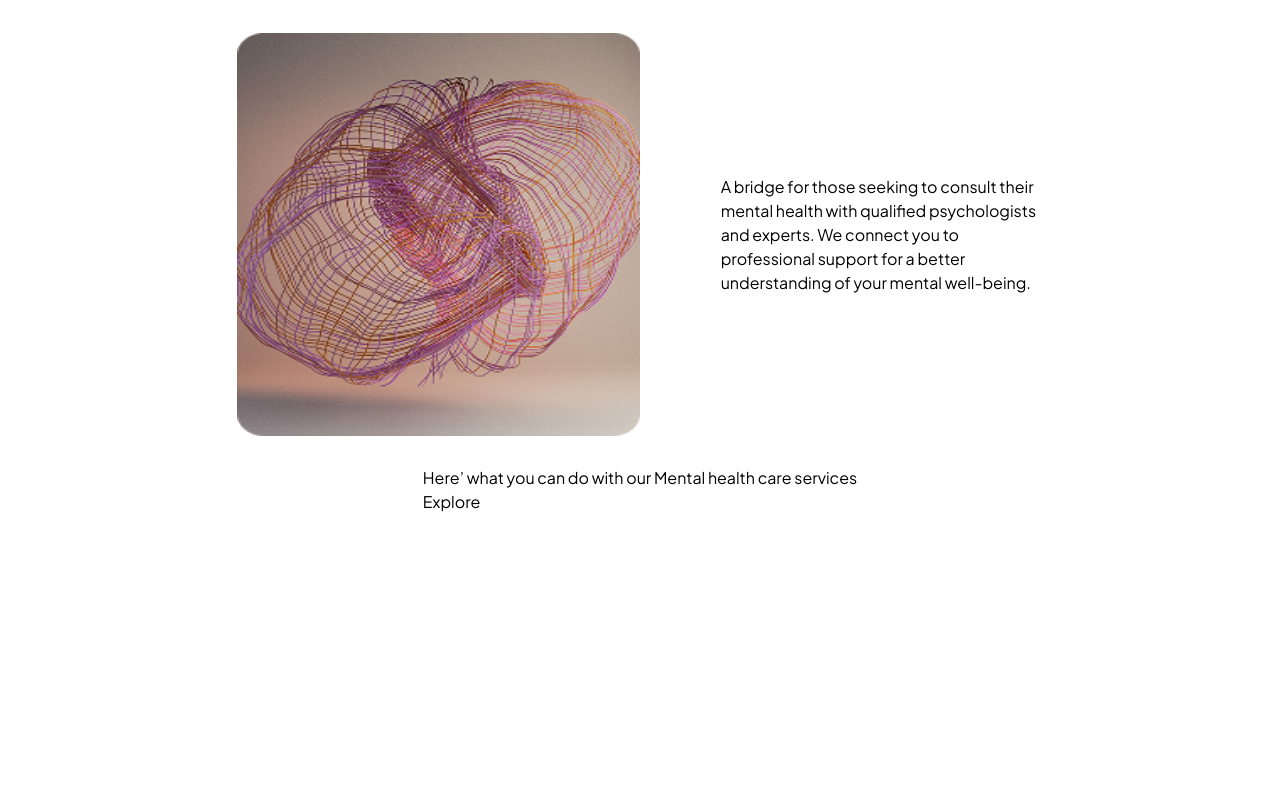
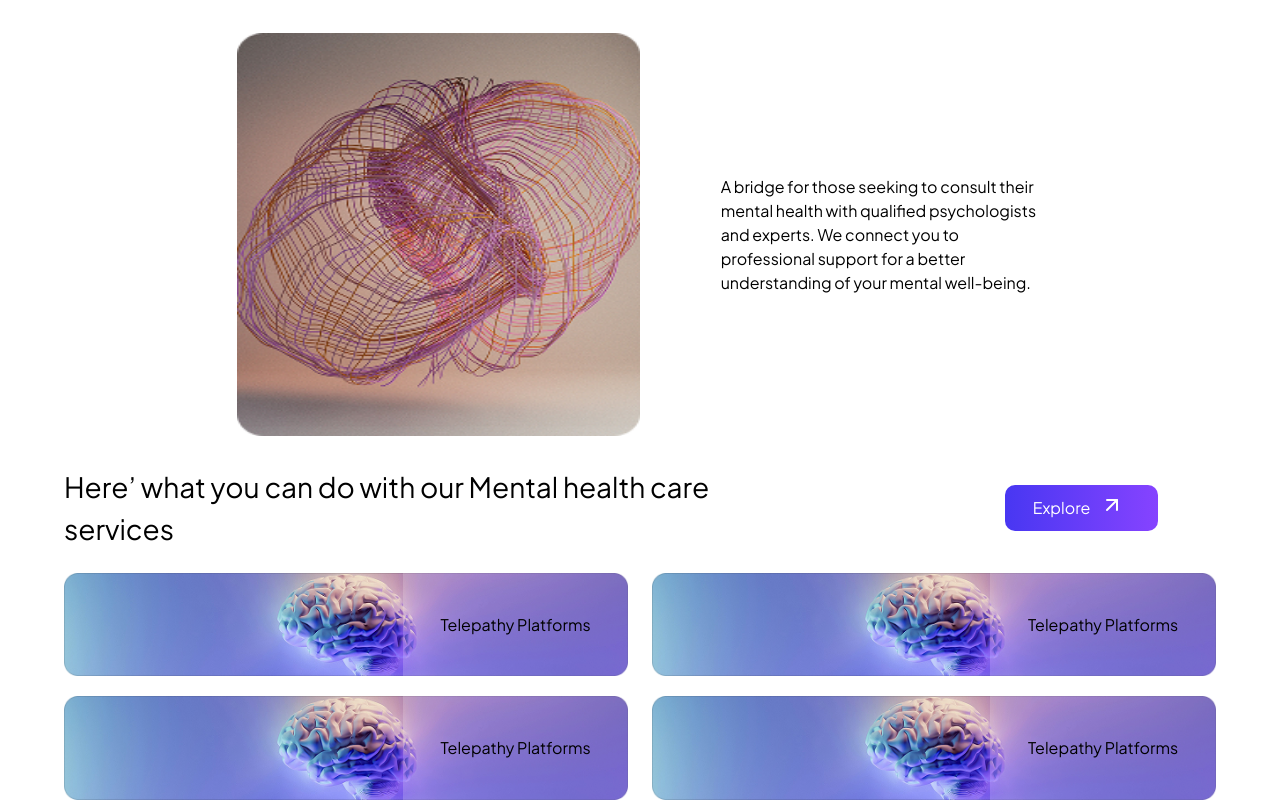
Before and after one commit to davinakmalyasha/MindEase, a Next.js app in the folder client/: page / in a window 1280 px wide. Shown: the part 902-1702 px from the top of the page. Before the commit the page ends 1416 px from the top, so only its background shows below. Built offline with nearby package versions, Linux system fonts and the light colour scheme.

Commit message:
Progress Dikit

```diff
--- a/client/app/css/index.css
+++ b/client/app/css/index.css
@@ -148,3 +148,59 @@ body {
 .mainIntro h4 {
     width: 40%;
 }
+.promoSection {
+    width: 100%;
+    display: flex;
+    flex-direction: column;
+}
+.promoHeader {
+    display: flex;
+    justify-content: space-between;
+    align-items: center;
+    padding-right: 5%;
+    margin-bottom: 2%;
+}
+.promoHeader .buttonPromoHeader {
+    display: flex;
+    gap: 10px;
+    justify-content: center;
+    align-items: center;
+}
+.buttonPromoHeader svg {
+    width: 30px;
+    height: 30px;
+}
+.promoHeader h1 {
+    font-size: 28px;
+    max-width: 60%;
+}
+.promoHeader .buttonPromoHeader {
+   background: linear-gradient(to right, #4837F2, #8643FF);
+   color: white;
+   border-radius: 10px;
+   padding: 8px 28px;
+}
+.promoContent {
+    width: 100%;
+    display: flex;
+    max-width: 100%;
+    flex-wrap: wrap;
+    justify-content: space-between;
+    row-gap: 20px;
+}
+.promoCard {
+    display: flex;
+    position: relative;
+    width: 49%;
+}
+
+.textKananPromo {
+    position: absolute;
+    background-color: #FCFCFC30;
+    width: 40%;
+    right: 0;
+    height: 100%;
+    display: flex;
+    justify-content: center;
+    align-items: center;
+}
--- a/client/app/page.js
+++ b/client/app/page.js
@@ -53,17 +53,40 @@ export default function Home() {
           <img className="introImg" src="ImgOrIcon/kananHero.png"/>
           <h4>A bridge for those seeking to consult their mental health with qualified psychologists and experts. We connect you to professional support for a better understanding of your mental well-being.</h4>
         </div>
-
       </div>
 
       <div className="promoSection">
         <div className="promoHeader">
           <h1>Here’ what you  can do with our Mental health care services</h1>
-          <button>Explore <img src="" alt="" /></button>
+          <Link className="buttonPromoHeader" href="/">
+             Explore
+            <svg xmlns="http://www.w3.org/2000/svg"  viewBox="0 0 30 30" fill="none" stroke="#ffffff" strokeWidth="2" strokeLinecap="round" strokeLinejoin="round" className="lucide lucide-arrow-up-right-icon lucide-arrow-up-right"><path d="M7 7h10v10"/><path d="M7 17 17 7"/></svg>
+          </Link>
         </div>
         <div className="promoContent">
           <div className="promoCard">
-
+            <img src="ImgOrIcon/foto1Promo.png" alt="" />
+            <div className="textKananPromo">
+                <h4>Telepathy Platforms</h4>
+            </div>
+          </div>
+          <div className="promoCard">
+            <img src="ImgOrIcon/foto1Promo.png" alt="" />
+            <div className="textKananPromo">
+                <h4>Telepathy Platforms</h4>
+            </div>
+          </div>
+          <div className="promoCard">
+            <img src="ImgOrIcon/foto1Promo.png" alt="" />
+            <div className="textKananPromo">
+                <h4>Telepathy Platforms</h4>
+            </div>
+          </div>
+          <div className="promoCard">
+            <img src="ImgOrIcon/foto1Promo.png" alt="" />
+            <div className="textKananPromo">
+                <h4>Telepathy Platforms</h4>
+            </div>
           </div>
         </div>
       </div>
```
Also changed, not shown: client/public/ImgOrIcon/foto1Promo.png (added).
